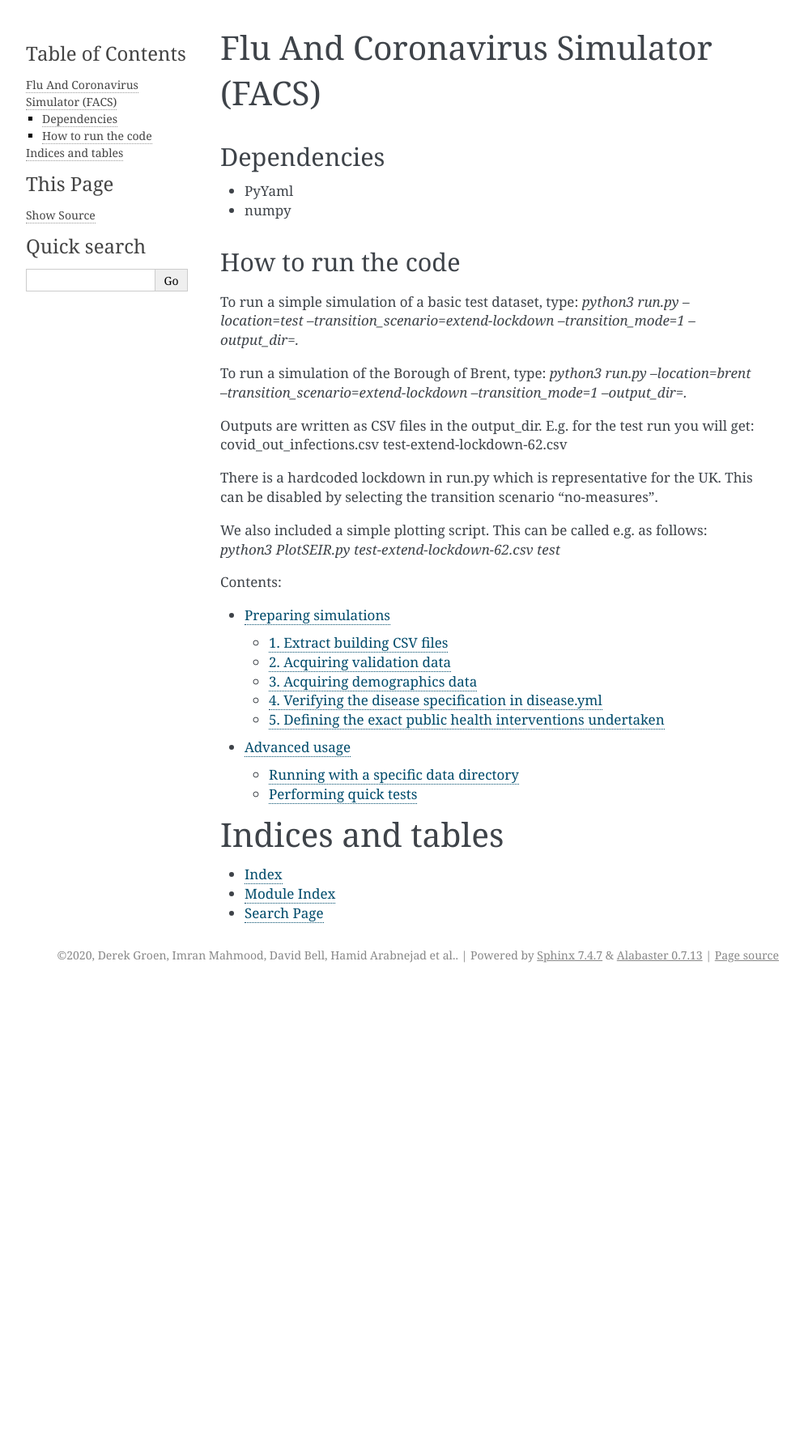
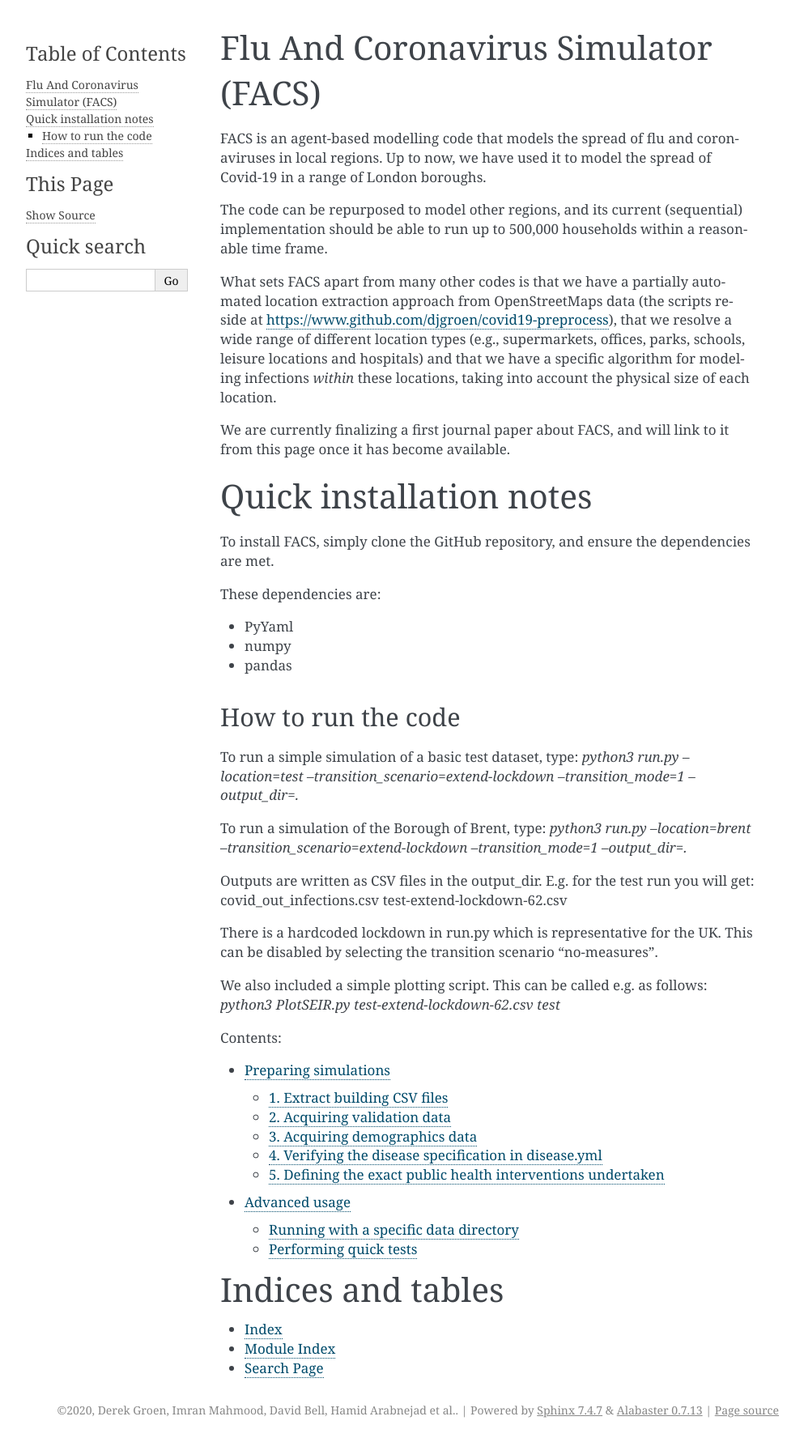
Before and after one commit to djgroen/facs, a Sphinx documentation site: the page built from docs/index.rst, in a window 1280 px wide. Shown: the whole page at 81% size, without its empty margins (148-1141 px from the left). Built offline with Sphinx 7.4.7, drawn with Linux system fonts in a browser that asks for light colours; pages that are not in the unit, such as notebooks, are missing from menus; before the commit the page ends 1219 px from its top, so only the background shows below that.

Commit message:
Update index.rst

```diff
--- a/docs/index.rst
+++ b/docs/index.rst
@@ -6,10 +6,24 @@
 Flu And Coronavirus Simulator (FACS)
 =================================
 
-Dependencies
--------------------
+FACS is an agent-based modelling code that models the spread of flu and coronaviruses in local regions. Up to now, we have used it to model the spread of Covid-19 in a range of London boroughs.
+
+The code can be repurposed to model other regions, and its current (sequential) implementation should be able to run up to 500,000 households within a reasonable time frame.
+
+What sets FACS apart from many other codes is that we have a partially automated location extraction approach from OpenStreetMaps data (the scripts reside at https://www.github.com/djgroen/covid19-preprocess), that we resolve a wide range of different location types (e.g., supermarkets, offices, parks, schools, leisure locations and hospitals) and that we have a specific algorithm for modeling infections *within* these locations, taking into account the physical size of each location.
+
+We are currently finalizing a first journal paper about FACS, and will link to it from this page once it has become available.
+
+Quick installation notes
+========================
+
+To install FACS, simply clone the GitHub repository, and ensure the dependencies are met.
+
+These dependencies are:
+
 * PyYaml
 * numpy
+* pandas
 
 How to run the code
 -------------------
```
